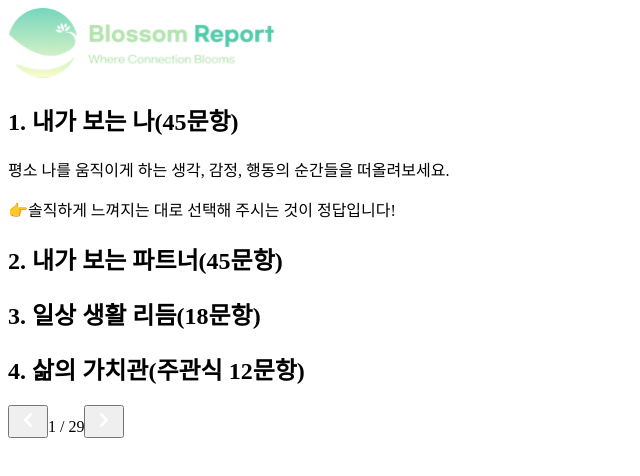
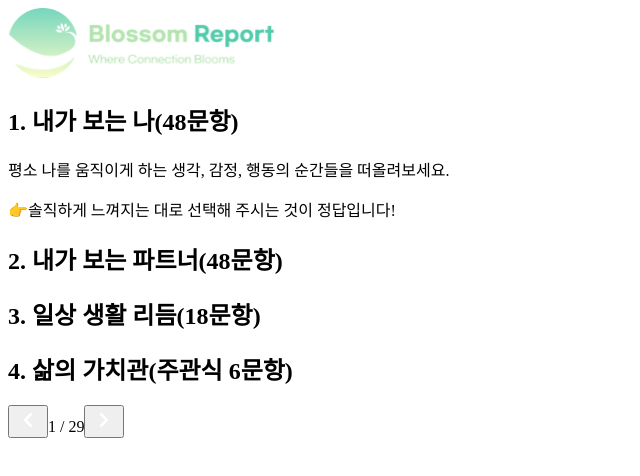
Before and after one commit to jihye1116/wedding-report-frontend, a Next.js app: page /survey/part1/page in a window 1280 px wide. Shown: the top 476 px of the page, without its empty margins (0-640 px from the left). Built offline with nearby package versions, Linux system fonts and the light colour scheme.

Commit message:
fix: update question counts in survey part intros to reflect changes

```diff
--- a/src/pages/survey/part1/intro.tsx
+++ b/src/pages/survey/part1/intro.tsx
@@ -16,7 +16,7 @@ export default function Part1Intro() {
         <div className="rounded-2xl border-2 border-[#6DD4BD] bg-white p-5">
           <h2 className="mb-5 text-xl font-bold text-[#111111]">
             1. 내가 보는 나
-            <span className="text-base font-medium">(45문항)</span>
+            <span className="text-base font-medium">(48문항)</span>
           </h2>
           <p className="mb-3 text-sm leading-relaxed text-[#111111]">
             평소 나를 움직이게 하는 생각, 감정, 행동의 순간들을 떠올려보세요.
@@ -30,7 +30,7 @@ export default function Part1Intro() {
         <div className="rounded-2xl border border-[#AAAAAA] bg-white p-5">
           <h2 className="text-lg font-bold text-[#AAAAAA]">
             2. 내가 보는 파트너
-            <span className="text-base font-medium">(45문항)</span>
+            <span className="text-base font-medium">(48문항)</span>
           </h2>
         </div>
 
@@ -44,7 +44,7 @@ export default function Part1Intro() {
         <div className="rounded-2xl border border-[#AAAAAA] bg-white p-5">
           <h2 className="text-lg font-bold text-[#AAAAAA]">
             4. 삶의 가치관
-            <span className="text-base font-medium">(주관식 12문항)</span>
+            <span className="text-base font-medium">(주관식 6문항)</span>
           </h2>
         </div>
       </section>
--- a/src/pages/survey/part2/intro.tsx
+++ b/src/pages/survey/part2/intro.tsx
@@ -16,14 +16,14 @@ export default function Part2Intro() {
         <div className="rounded-2xl border border-[#AAAAAA] bg-white p-5">
           <h2 className="text-lg font-bold text-[#AAAAAA]">
             1. 내가 보는 나
-            <span className="text-base font-medium">(45문항)</span>
+            <span className="text-base font-medium">(48문항)</span>
           </h2>
         </div>
 
         <div className="rounded-2xl border-2 border-[#6DD4BD] bg-white p-5">
           <h2 className="mb-5 text-xl font-bold text-[#111111]">
             2. 내가 보는 파트너
-            <span className="text-base font-medium">(45문항)</span>
+            <span className="text-base font-medium">(48문항)</span>
           </h2>
           <p className="mb-3 text-sm leading-relaxed text-[#111111]">
             이번에는 당신이 바라본 파트너의 모습에 대해 답해주세요.
@@ -46,7 +46,7 @@ export default function Part2Intro() {
         <div className="rounded-2xl border border-[#AAAAAA] bg-white p-5">
           <h2 className="text-lg font-bold text-[#AAAAAA]">
             4. 삶의 가치관
-            <span className="text-base font-medium">(주관식 12문항)</span>
+            <span className="text-base font-medium">(주관식 6문항)</span>
           </h2>
         </div>
       </section>
--- a/src/pages/survey/part3/intro.tsx
+++ b/src/pages/survey/part3/intro.tsx
@@ -16,14 +16,14 @@ export default function Part3Intro() {
         <div className="rounded-2xl border border-[#AAAAAA] bg-white p-5">
           <h2 className="text-lg font-bold text-[#AAAAAA]">
             1. 내가 보는 나
-            <span className="text-base font-medium">(45문항)</span>
+            <span className="text-base font-medium">(48문항)</span>
           </h2>
         </div>
 
         <div className="rounded-2xl border border-[#AAAAAA] bg-white p-5">
           <h2 className="text-lg font-bold text-[#AAAAAA]">
             2. 내가 보는 파트너
-            <span className="text-base font-medium">(45문항)</span>
+            <span className="text-base font-medium">(48문항)</span>
           </h2>
         </div>
 
@@ -43,7 +43,7 @@ export default function Part3Intro() {
         <div className="rounded-2xl border border-[#AAAAAA] bg-white p-5">
           <h2 className="text-lg font-bold text-[#AAAAAA]">
             4. 삶의 가치관
-            <span className="text-base font-medium">(주관식 12문항)</span>
+            <span className="text-base font-medium">(주관식 6문항)</span>
           </h2>
         </div>
       </section>
--- a/src/pages/survey/part4/intro.tsx
+++ b/src/pages/survey/part4/intro.tsx
@@ -16,14 +16,14 @@ export default function Part4Intro() {
         <div className="rounded-2xl border border-[#AAAAAA] bg-white p-5">
           <h2 className="text-lg font-bold text-[#AAAAAA]">
             1. 내가 보는 나
-            <span className="text-base font-medium">(45문항)</span>
+            <span className="text-base font-medium">(48문항)</span>
           </h2>
         </div>
 
         <div className="rounded-2xl border border-[#AAAAAA] bg-white p-5">
           <h2 className="text-lg font-bold text-[#AAAAAA]">
             2. 내가 보는 파트너
-            <span className="text-base font-medium">(45문항)</span>
+            <span className="text-base font-medium">(48문항)</span>
           </h2>
         </div>
 
@@ -37,7 +37,7 @@ export default function Part4Intro() {
         <div className="rounded-2xl border-2 border-[#6DD4BD] bg-white p-5">
           <h2 className="mb-5 text-xl font-bold text-[#111111]">
             4. 삶의 가치관
-            <span className="text-base font-medium">(주관식 12문항)</span>
+            <span className="text-base font-medium">(주관식 6문항)</span>
           </h2>
           <p className="mb-3 text-sm leading-relaxed text-[#111111]">
             거의 다 왔어요!
```
